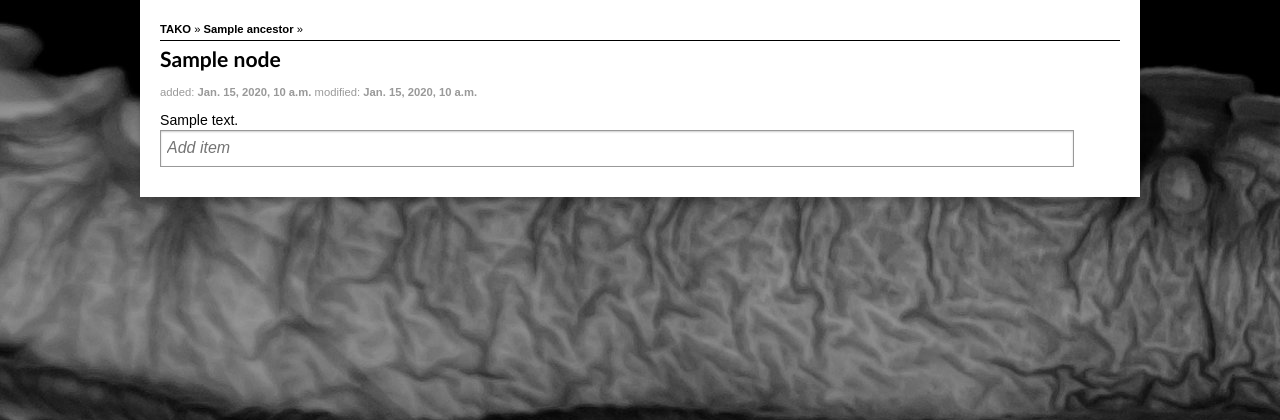
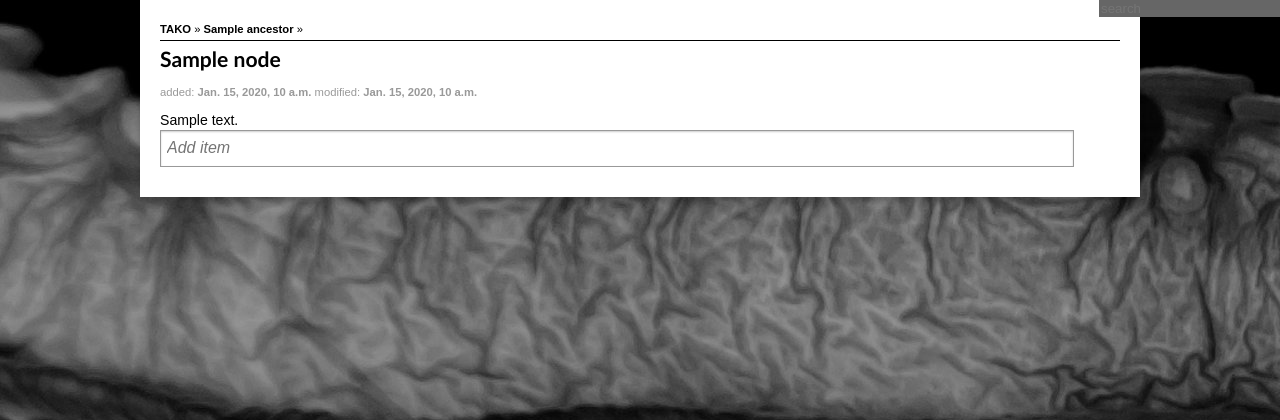
Before and after one commit to thraxil/tako, a Django app: template templates/main/index.html in a window 1280 px wide. Shown: the top 420 px of the page. Run offline with Django 3.2, Linux system fonts and the light colour scheme; the template is opened without the code that fills it: most values are stand-ins (such as "Sample title", 1, 10 or a date in 2020); some libraries are stand-ins or nearby versions.

Commit message:
basic search

```diff
--- a/media/css/main.css
+++ b/media/css/main.css
@@ -458,3 +458,14 @@ color: #000;
 text-decoration: none;
 font-weight: bold;
 }
+
+#search {
+position: absolute;
+top: 0px;
+right: 0px;
+}
+#search input {
+border: none;
+background-color: #666;
+color: #fff;
+}
--- a/templates/base.html
+++ b/templates/base.html
@@ -11,6 +11,11 @@
 	{% block feeds %}{% endblock %}
 </head>
 <body>
+  <div id="search">
+    <form action="/search/" method="get">
+      <input type="text" placeholder="search" name="q" />
+    </form>
+  </div>
       {% block pagetitle %}{% endblock %}
       {% block content %}{% endblock %}
       <div class="visualclear"></div>
--- a/urls.py
+++ b/urls.py
@@ -19,6 +19,7 @@ urlpatterns = patterns('',
 		       logout_page,
                        (r'^api/(?P<node_id>\d*)/?$','tako.main.views.api'),
                        (r'^api/(?P<node_id>\d*)/reorder/?$','tako.main.views.reorder'),
+                       (r'^search/$','tako.main.views.search'),
                        (r'^(?P<node_id>\d*)/?$','tako.main.views.node'),
                        (r'^(?P<node_id>\d*)/?add/$','tako.main.views.add'),
                        (r'^admin/', include(admin.site.urls)),
```
Also changed, not shown: main/views.py (+8 -0 lines), templates/main/search.html (added, +30 -0 lines).
